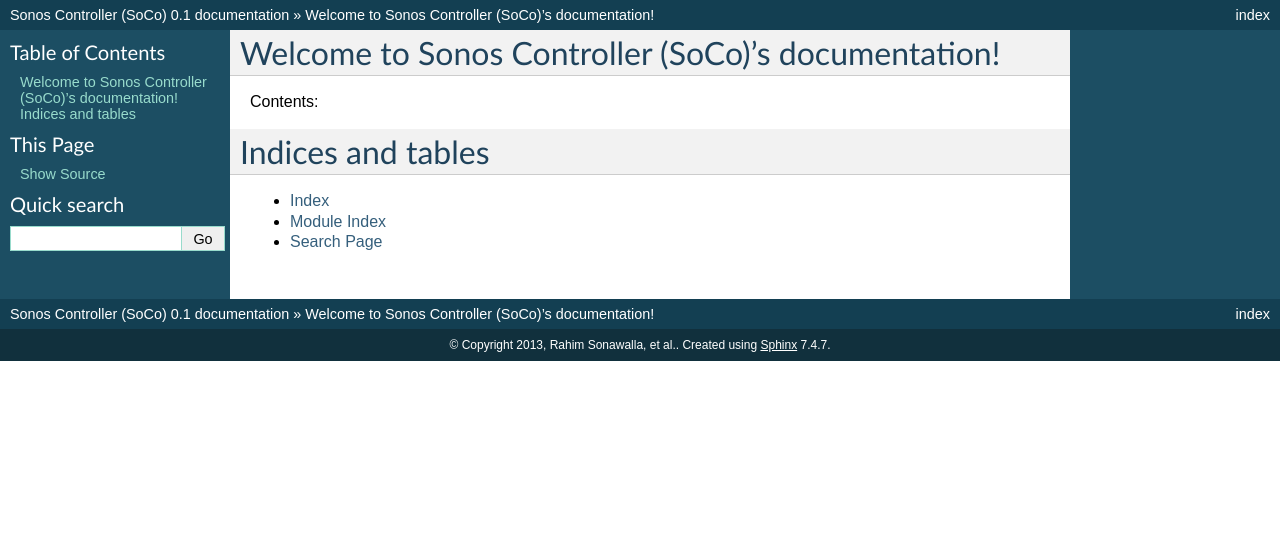
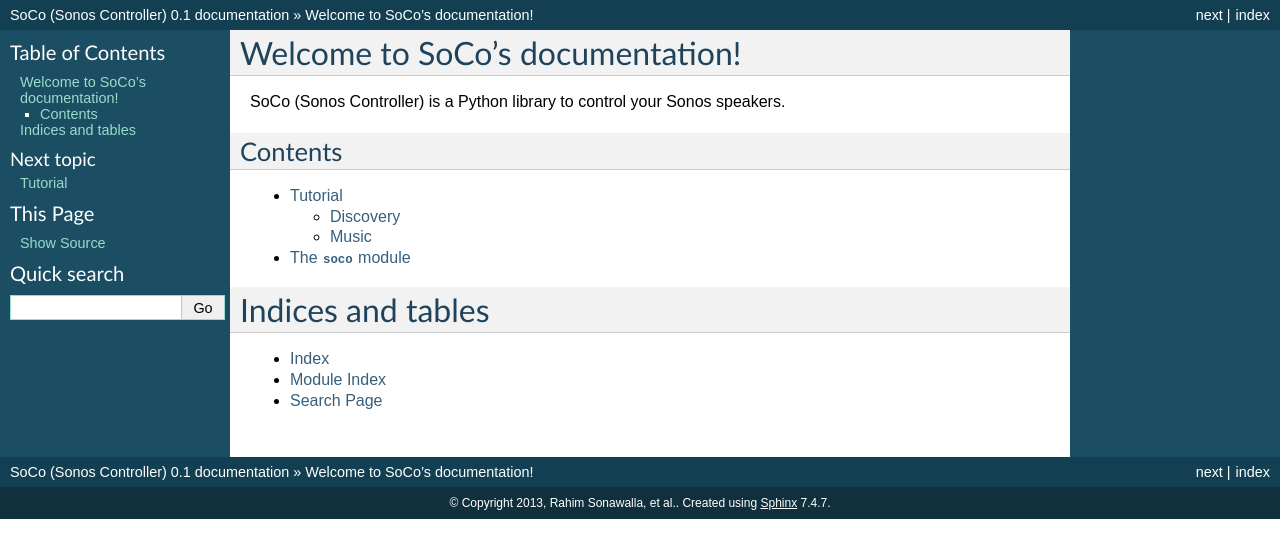
Before and after one commit to SoCo/SoCo, a Sphinx documentation site: the page built from doc/index.rst, in a window 1280 px wide. Shown: the top 558 px of the page. Built offline with Sphinx 7.4.7, drawn with Linux system fonts in a browser that asks for light colours.

Commit message:
very simple Sphinx-based documentation

```diff
--- a/doc/conf.py
+++ b/doc/conf.py
@@ -16,7 +16,7 @@
 # If extensions (or modules to document with autodoc) are in another directory,
 # add these directories to sys.path here. If the directory is relative to the
 # documentation root, use os.path.abspath to make it absolute, like shown here.
-#sys.path.insert(0, os.path.abspath('.'))
+sys.path.insert(0, os.path.join(os.path.abspath('.'), '..'))
 
 # -- General configuration -----------------------------------------------------
 
@@ -25,7 +25,7 @@
 
 # Add any Sphinx extension module names here, as strings. They can be extensions
 # coming with Sphinx (named 'sphinx.ext.*') or your custom ones.
-extensions = []
+extensions = ['sphinx.ext.autodoc']
 
 # Add any paths that contain templates here, relative to this directory.
 templates_path = ['_templates']
@@ -40,7 +40,7 @@
 master_doc = 'index'
 
 # General information about the project.
-project = u'Sonos Controller (SoCo)'
+project = u'SoCo (Sonos Controller)'
 copyright = u'2013, Rahim Sonawalla, et al.'
 
 # The version info for the project you're documenting, acts as replacement for
@@ -164,7 +164,7 @@
 #html_file_suffix = None
 
 # Output file base name for HTML help builder.
-htmlhelp_basename = 'SonosControllerSoCodoc'
+htmlhelp_basename = 'SoCoDoc'
 
 
 # -- Options for LaTeX output --------------------------------------------------
@@ -183,7 +183,7 @@
 # Grouping the document tree into LaTeX files. List of tuples
 # (source start file, target name, title, author, documentclass [howto/manual]).
 latex_documents = [
-  ('index', 'SonosControllerSoCo.tex', u'Sonos Controller (SoCo) Documentation',
+  ('index', 'SonosControllerSoCo.tex', u'SoCo (Sonos Controller) Documentation',
    u'Rahim Sonawalla, et al.', 'manual'),
 ]
 
@@ -213,7 +213,7 @@
 # One entry per manual page. List of tuples
 # (source start file, name, description, authors, manual section).
 man_pages = [
-    ('index', 'sonoscontrollersoco', u'Sonos Controller (SoCo) Documentation',
+    ('index', 'sonoscontrollersoco', u'SoCo (Sonos Controller) Documentation',
      [u'Rahim Sonawalla, et al.'], 1)
 ]
 
@@ -227,7 +227,7 @@
 # (source start file, target name, title, author,
 #  dir menu entry, description, category)
 texinfo_documents = [
-  ('index', 'SonosControllerSoCo', u'Sonos Controller (SoCo) Documentation',
+  ('index', 'SonosControllerSoCo', u'SoCo (Sonos Controller) Documentation',
    u'Rahim Sonawalla, et al.', 'SonosControllerSoCo', 'One line description of project.',
    'Miscellaneous'),
 ]
--- a/doc/index.rst
+++ b/doc/index.rst
@@ -3,14 +3,19 @@
    You can adapt this file completely to your liking, but it should at least
    contain the root `toctree` directive.
 
-Welcome to Sonos Controller (SoCo)'s documentation!
+Welcome to SoCo's documentation!
 ===================================================
 
-Contents:
+SoCo (Sonos Controller) is a Python library to control your Sonos speakers.
+
+Contents
+--------
 
 .. toctree::
    :maxdepth: 2
 
+   tutorial
+   soco-mod
 
 
 Indices and tables
--- /dev/null
+++ b/doc/soco-mod.rst
@@ -0,0 +1,7 @@
+.. _soco-mod:
+
+The ``soco`` module
+===================
+
+.. automodule:: soco
+   :members:
```
Also changed, not shown: doc/tutorial.rst (added, +31 -0 lines), 1 other file.
